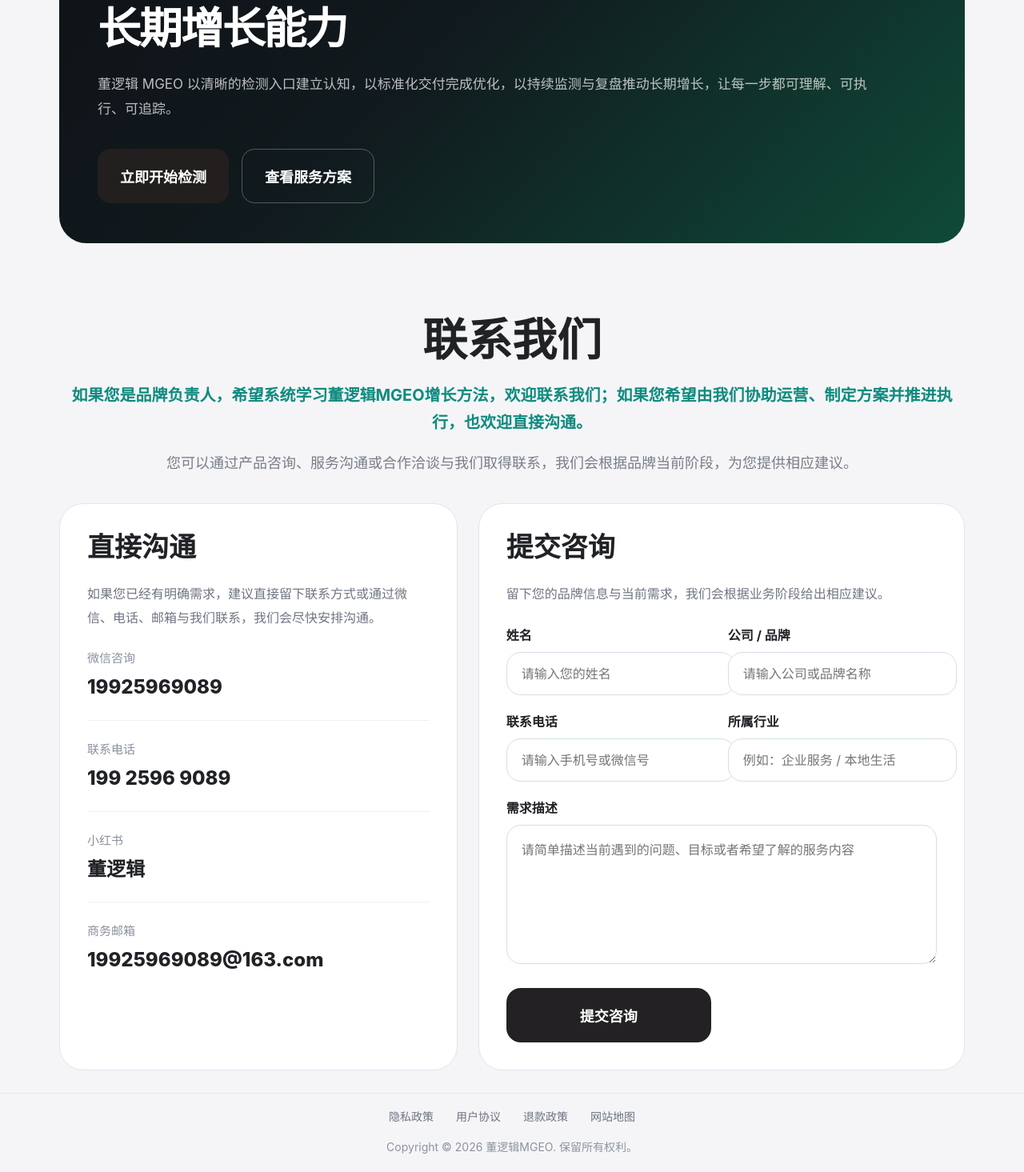
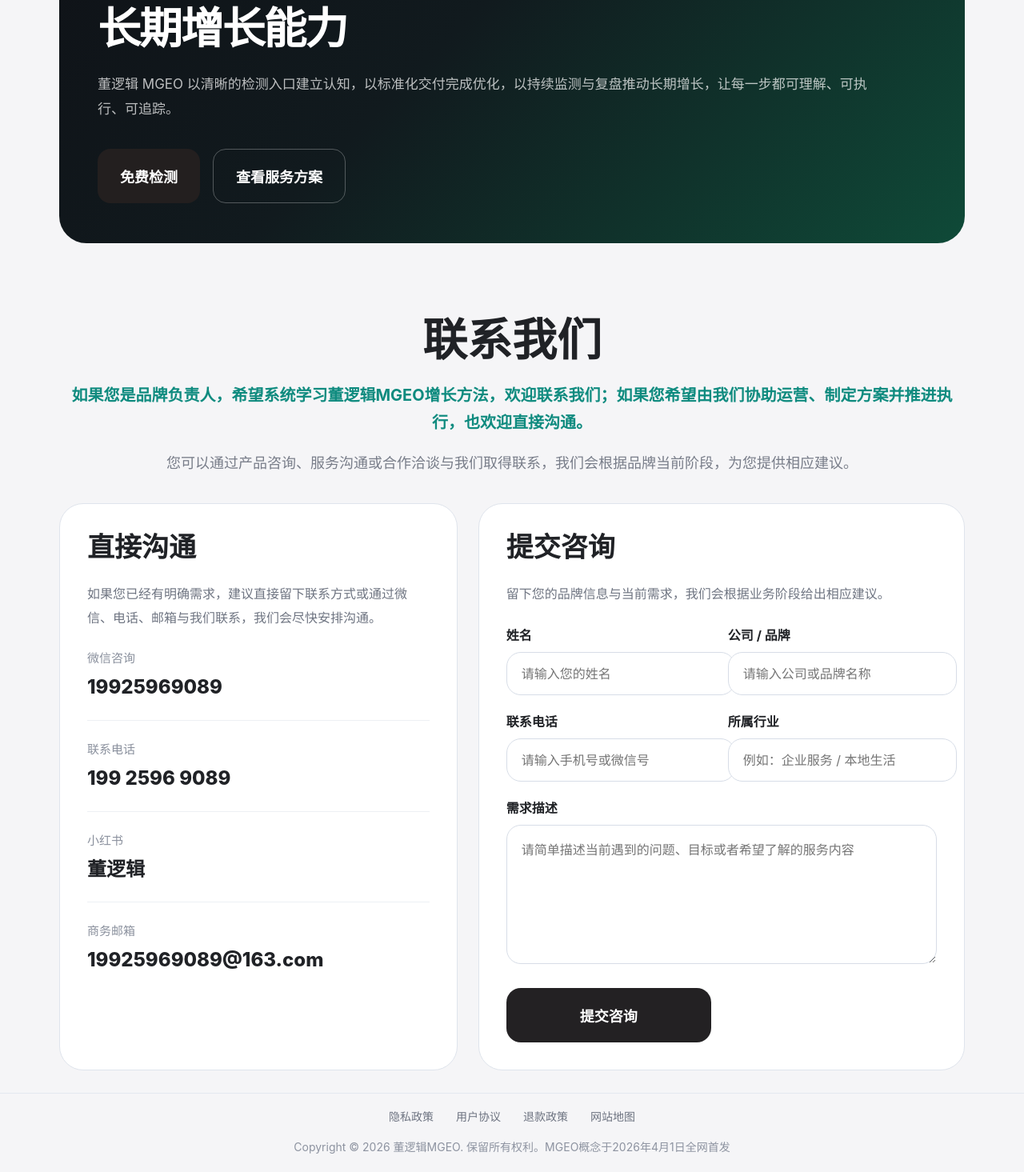
Before and after one commit to DONGLUOJI/mgeo-mvp, a Next.js app: page / in a window 1280 px wide. Shown: the part 4345-5810 px from the top of the page at 80% size. Built offline with nearby package versions, Linux system fonts and the light colour scheme.

Commit message:
fix: refine marketing ui details

```diff
--- a/src/app/page.tsx
+++ b/src/app/page.tsx
@@ -293,8 +293,8 @@ export default function MarketingHomePage() {
               董逻辑 MGEO 以清晰的检测入口建立认知，以标准化交付完成优化，以持续监测与复盘推动长期增长，让每一步都可理解、可执行、可追踪。
             </p>
             <div style={styles.ctaActions}>
-              <Link href="/detect" style={styles.ctaPrimary}>
-                立即开始检测
+              <Link href="/#detector" style={styles.ctaPrimary}>
+                免费检测
               </Link>
               <Link href="/pricing" style={styles.ctaSecondary}>
                 查看服务方案
@@ -391,7 +391,9 @@ export default function MarketingHomePage() {
             </span>
           ))}
         </div>
-        <div style={styles.footerCopyright}>Copyright © 2026 董逻辑MGEO. 保留所有权利。</div>
+        <div style={styles.footerCopyright}>
+          Copyright © 2026 董逻辑MGEO. 保留所有权利。MGEO概念于2026年4月1日全网首发
+        </div>
       </footer>
     </SiteShell>
   );
--- a/src/components/marketing/SiteShell.tsx
+++ b/src/components/marketing/SiteShell.tsx
@@ -37,14 +37,8 @@ export function SiteShell({
 
           <nav style={styles.nav}>
             {navItems.map((item) => {
-              const active = current === item.href;
               return (
-                <Link
-                  key={item.href}
-                  href={item.href}
-                  aria-current={active ? "page" : undefined}
-                  style={styles.navLink}
-                >
+                <Link key={item.href} href={item.href} style={styles.navLink}>
                   {item.label}
                 </Link>
               );
```
Also changed, not shown: src/app/whitepaper/page.tsx (+18 -1 lines).
